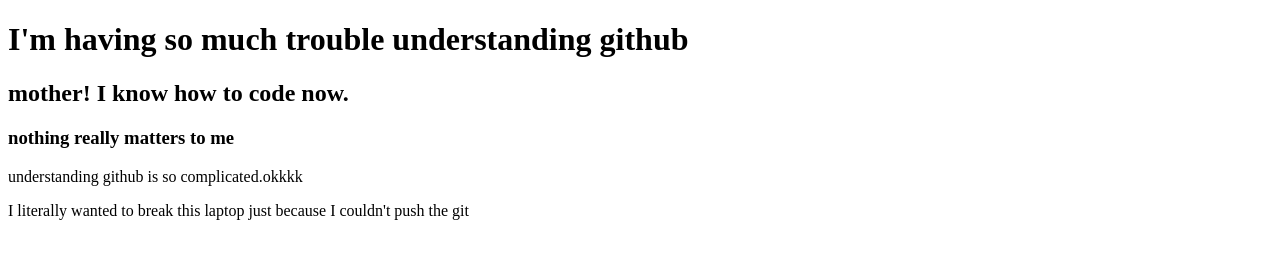
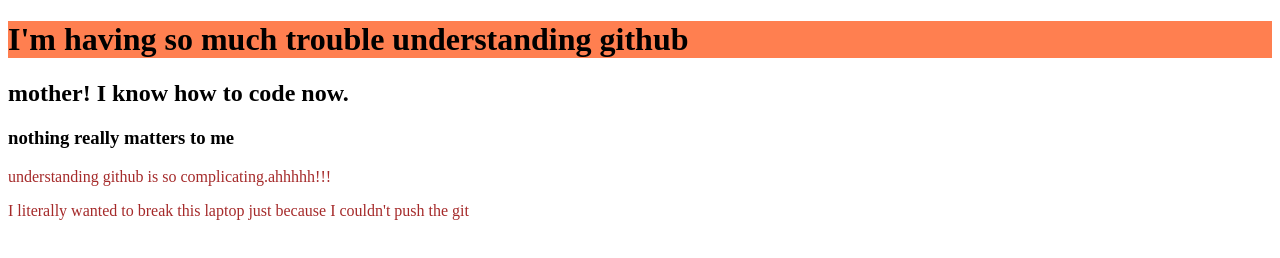
Before and after one commit to NusratNity/my-second-repo, a plain HTML site: page index.html in a window 1280 px wide. Drawn offline with Linux system fonts and the light colour scheme.

Commit message:
styles added

```diff
--- a/index.html
+++ b/index.html
@@ -11,7 +11,7 @@
     <h1> I'm having so much trouble understanding github</h1>
     <h2> mother! I know how to code now.</h2>
     <h3>nothing really matters to me</h3>
-    <p>understanding github is so complicated.okkkk</p>
+    <p>understanding github is so complicating.ahhhhh!!!</p>
     <p>I literally wanted to break this laptop just because I couldn't push the git</p>
 </body>
 </html>
--- a/style.css
+++ b/style.css
@@ -0,0 +1,6 @@
+p{
+    color: brown;
+}
+h1{
+    background-color: coral;
+}
```
